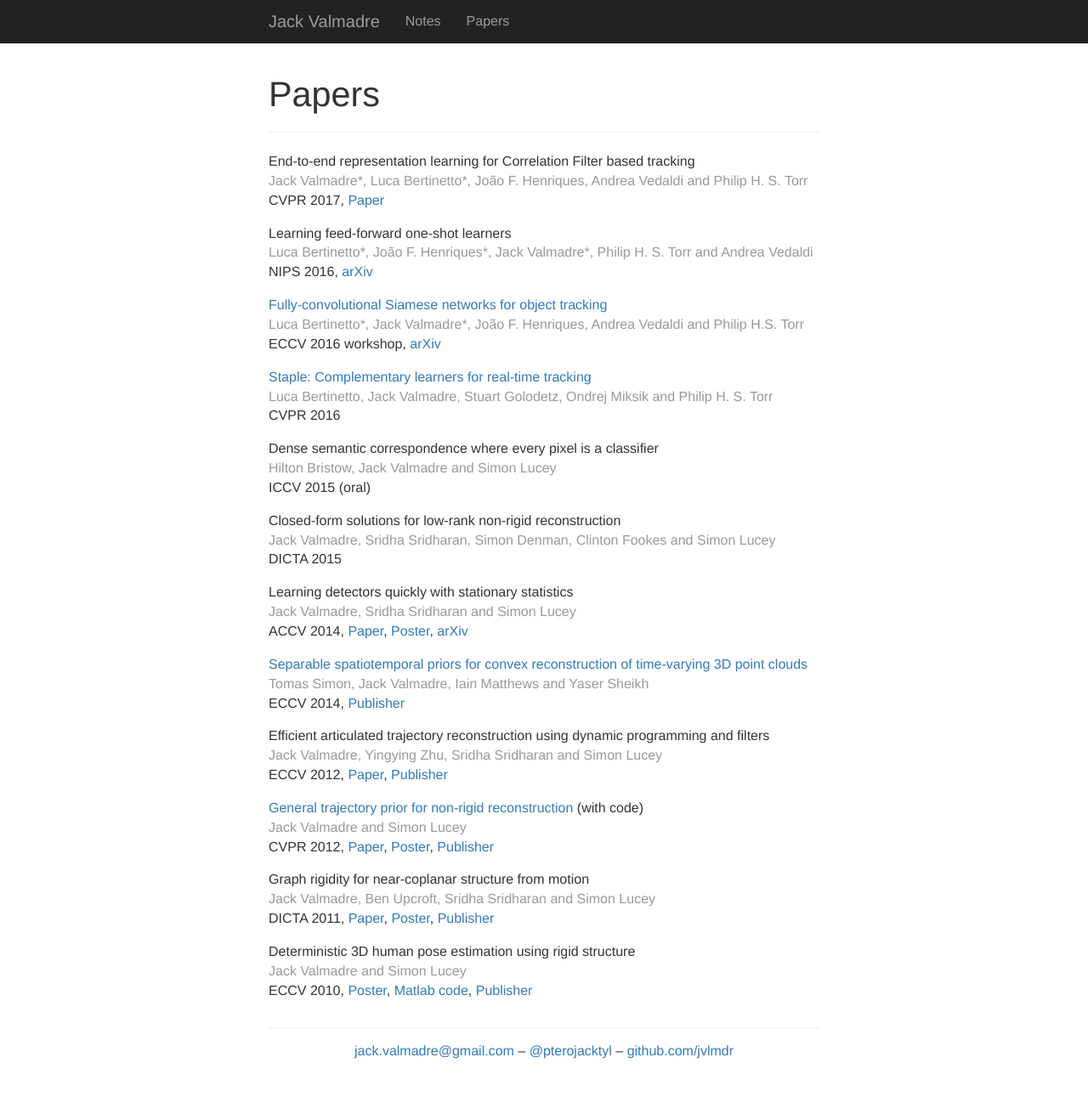
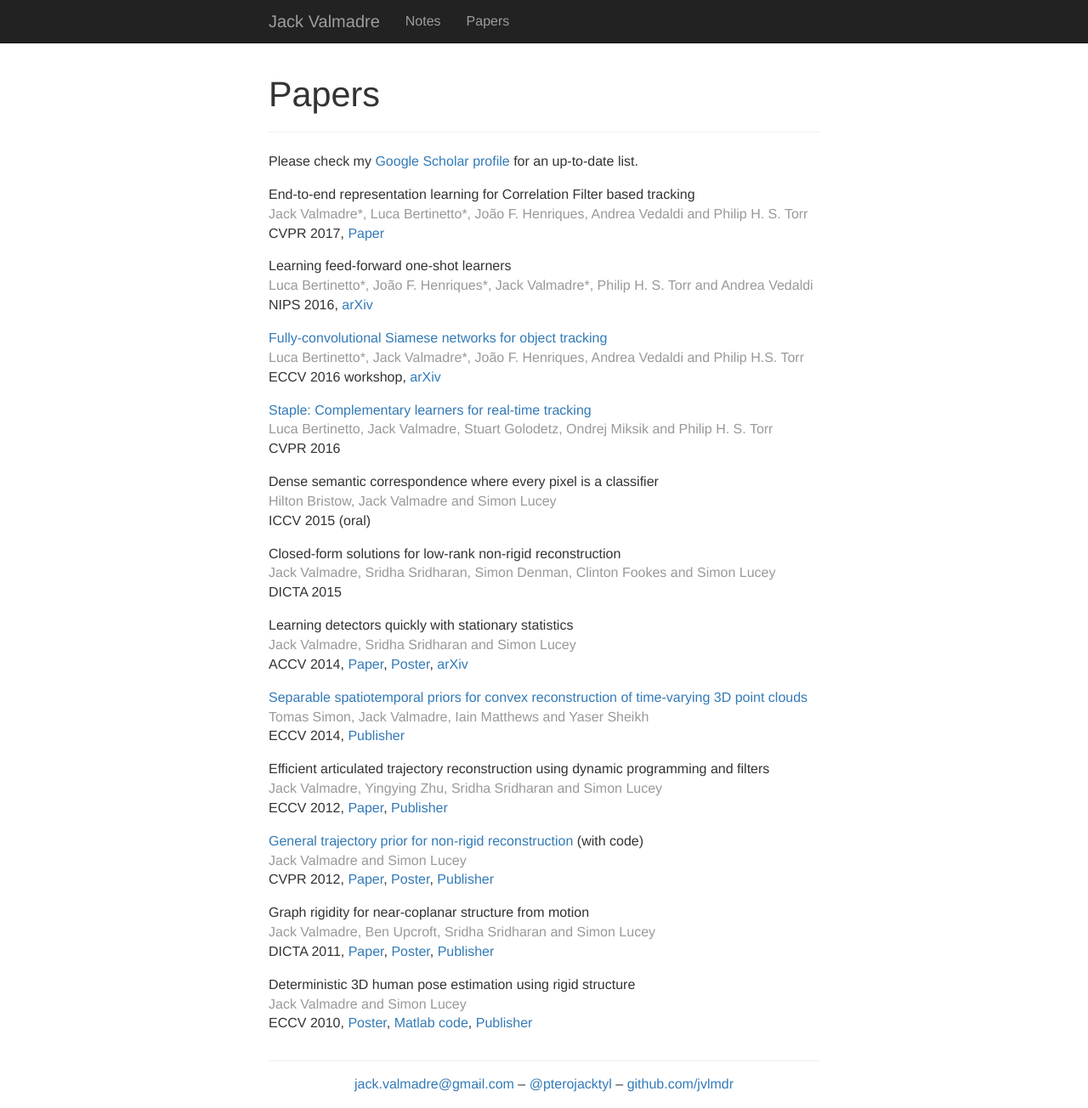
Before and after one commit to jvlmdr/jack.valmadre.net, a Jekyll site: the page built from papers.html, in a window 1280 px wide and 1304 px high. Shown: the whole window at 85% size. Built offline with Jekyll 4.4.1, drawn with Linux system fonts in a browser that asks for light colours; nearby versions of some CDN libraries.

Commit message:
Update papers.html

```diff
--- a/papers.html
+++ b/papers.html
@@ -6,6 +6,8 @@ layout: default
   <header class="page-header">
     <h1>Papers</h1>
   </header>
+
+  <p>Please check my <a href="https://scholar.google.com/citations?user=_VSBqL0AAAAJ">Google Scholar profile</a> for an up-to-date list.</p>
 
   <article>
     <ul class="papers">
```
